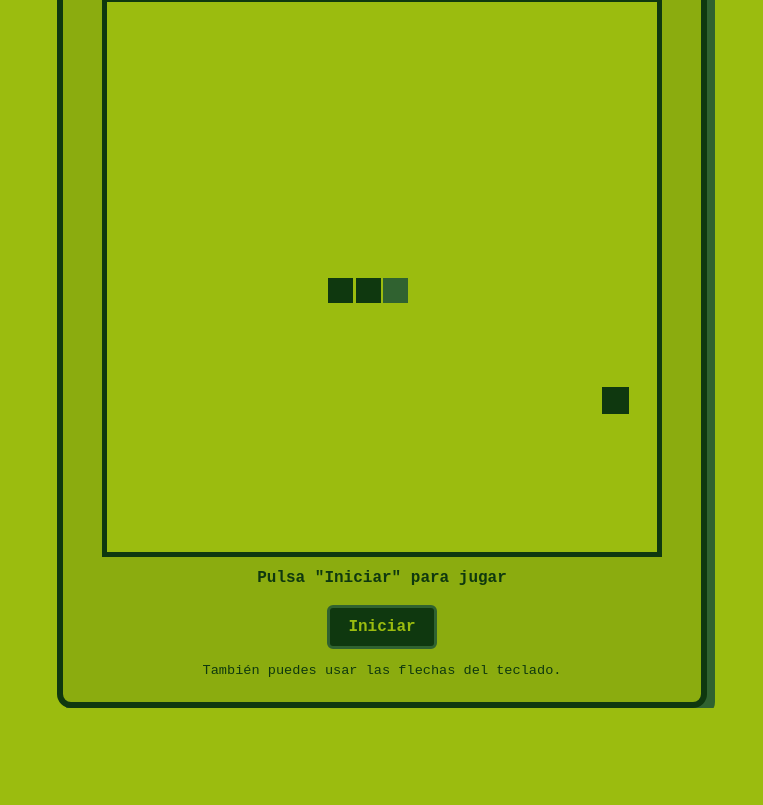
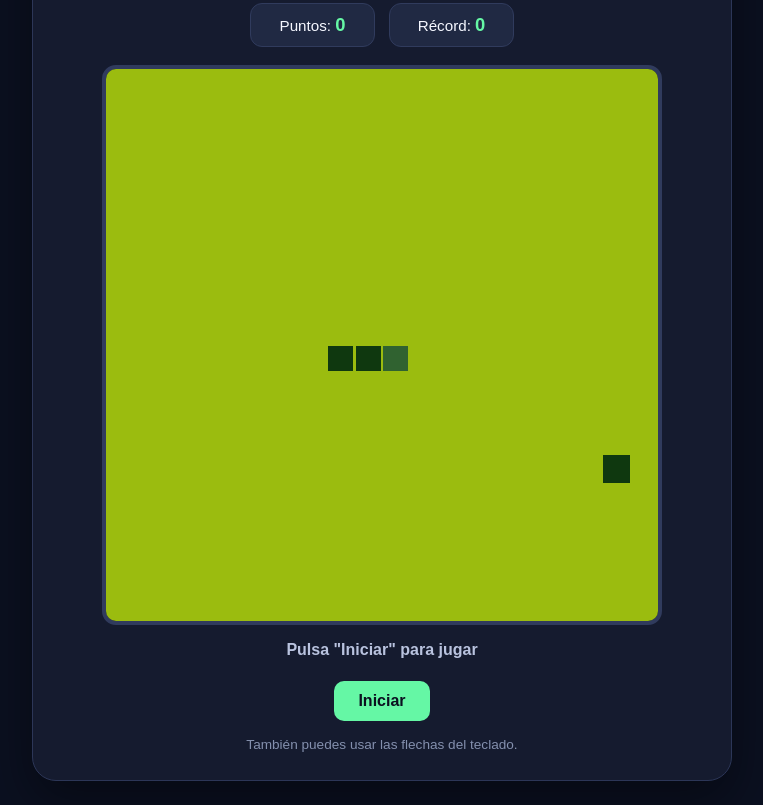
Before and after one commit to leandrogadiel2007-eng/Proyecto1, a plain HTML site: page index.html in a window 1280 px wide. Shown: the part 112-917 px from the top of the page, without its empty margins (258-1021 px from the left). Before the commit the page ends 820 px from the top, so only its background shows below. Drawn offline with Linux system fonts and the light colour scheme.

Commit message:
Modernizar diseño del juego Snake

```diff
--- a/style.css
+++ b/style.css
@@ -8,32 +8,47 @@ body {
     display: flex;
     justify-content: center;
     align-items: center;
-    font-family: "Courier New", monospace;
-    background: #9bbc0f;
-    color: #0f380f;
+    padding: 24px;
+    font-family: Arial, Helvetica, sans-serif;
+    background: #0b1020;
+    color: #f5f7ff;
 }
 
 .game {
-    width: min(96vw, 650px);
-    padding: 24px;
+    width: min(96vw, 700px);
+    padding: 28px;
     text-align: center;
-    background: #8bac0f;
-    border: 6px solid #0f380f;
-    border-radius: 14px;
-    box-shadow: 8px 8px 0 #306230;
+    background: #151b2f;
+    border: 1px solid #2c3657;
+    border-radius: 24px;
+    box-shadow: 0 20px 50px rgba(0, 0, 0, 0.4);
 }
 
 h1 {
-    margin: 0 0 12px;
-    font-size: 2rem;
-    letter-spacing: 3px;
+    margin: 0 0 18px;
+    font-size: 2.4rem;
+    letter-spacing: 1px;
 }
 
 .info {
     display: flex;
-    justify-content: space-between;
-    margin-bottom: 12px;
-    font-size: 1rem;
+    justify-content: center;
+    gap: 14px;
+    margin-bottom: 18px;
+}
+
+.info span {
+    min-width: 125px;
+    padding: 10px 16px;
+    background: #202943;
+    border: 1px solid #303b5d;
+    border-radius: 12px;
+    font-size: 0.95rem;
+}
+
+.info strong {
+    color: #65f7a5;
+    font-size: 1.15rem;
 }
 
 canvas {
@@ -42,14 +57,16 @@ canvas {
     aspect-ratio: 1;
     display: block;
     margin: 0 auto;
-    border: 5px solid #0f380f;
-    background: #9bbc0f;
+    border: 4px solid #303b5d;
+    border-radius: 14px;
+    background: #0f1628;
     image-rendering: pixelated;
 }
 
 #message {
     min-height: 24px;
-    margin: 12px 0;
+    margin: 16px 0;
+    color: #b9c3df;
     font-weight: bold;
 }
 
@@ -62,17 +79,19 @@ canvas {
 button {
     font: inherit;
     font-weight: bold;
-    color: #9bbc0f;
-    background: #0f380f;
-    border: 3px solid #306230;
-    padding: 10px 18px;
-    border-radius: 6px;
+    color: #0b1020;
+    background: #65f7a5;
+    border: none;
+    padding: 11px 24px;
+    border-radius: 10px;
     cursor: pointer;
     touch-action: manipulation;
+    transition: transform 0.15s, filter 0.15s;
 }
 
 button:hover {
-    background: #306230;
+    filter: brightness(1.08);
+    transform: translateY(-1px);
 }
 
 button:active {
@@ -84,14 +103,18 @@ button:active {
 }
 
 .mobile-controls button {
-    width: 52px;
-    height: 44px;
+    width: 54px;
+    height: 46px;
     padding: 0;
     margin: 2px;
+    color: #f5f7ff;
+    background: #26304b;
+    border: 1px solid #3a4668;
 }
 
 .hint {
-    margin: 14px 0 0;
+    margin: 16px 0 0;
+    color: #8490ae;
     font-size: 0.85rem;
 }
 
@@ -102,9 +125,18 @@ button:active {
 }
 
 @media (max-width: 700px) {
+    body {
+        padding: 12px;
+    }
+
     .game {
         width: 96vw;
-        padding: 16px;
+        padding: 18px;
+        border-radius: 18px;
+    }
+
+    h1 {
+        font-size: 2rem;
     }
 
     canvas {
```
